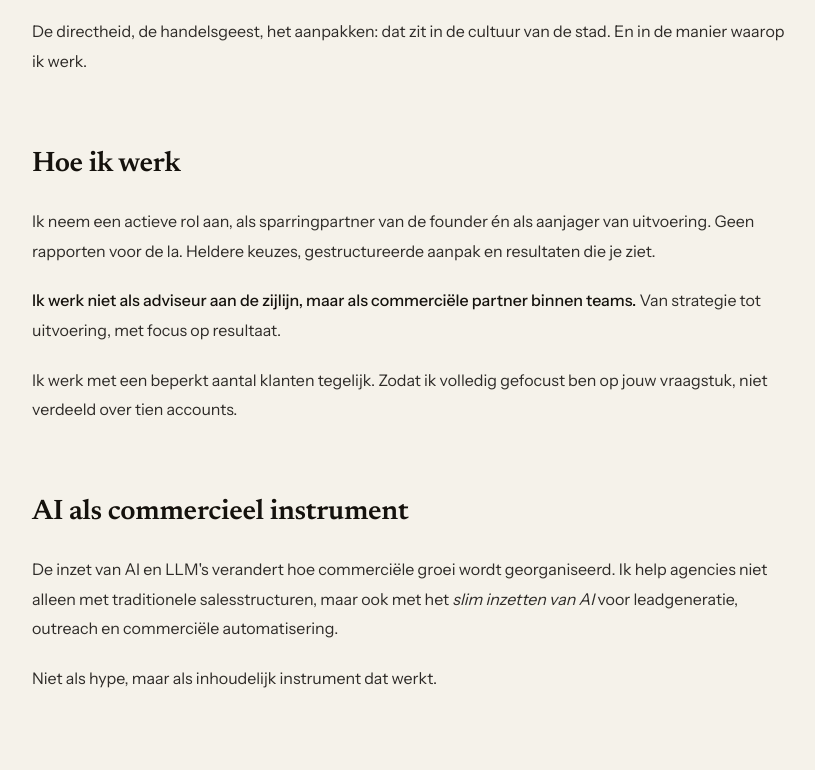
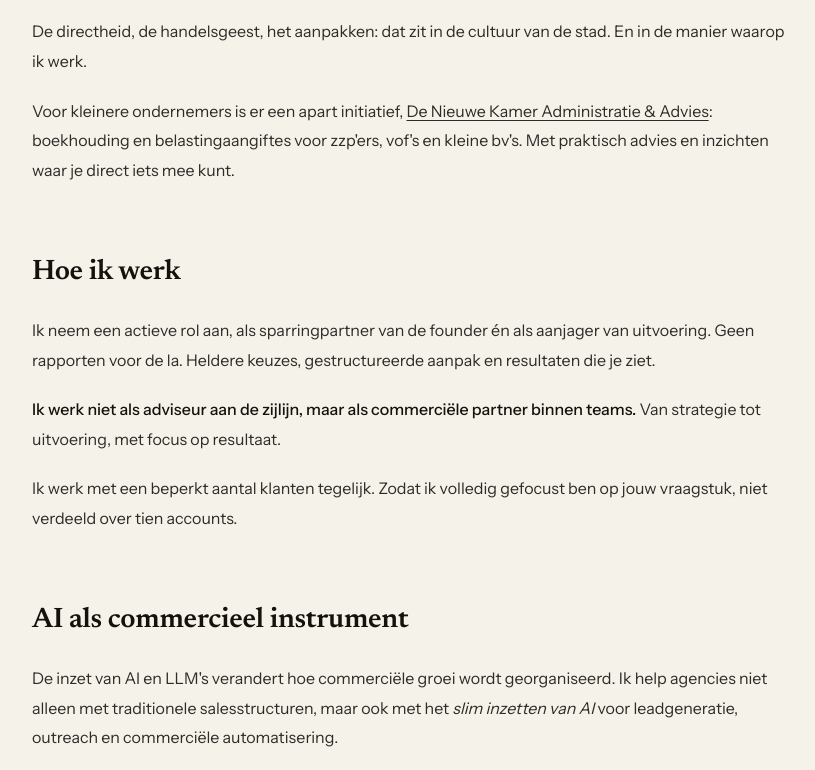
Before and after one commit to stevenkoopmans-dnk/bureaudnk-website, a plain HTML site: page over.html in a window 1280 px wide. Shown: the part 1149-1919 px from the top of the page, without its empty margins (424-1239 px from the left). Drawn offline with nearby package versions, Linux system fonts and the light colour scheme.

Commit message:
Footerlink en passage op Over naar De Nieuwe Kamer Administratie & Advies toegevoegd
Co-Authored-By: Claude Fable 5.2 <noreply@anthropic.com>

```diff
--- a/over.html
+++ b/over.html
@@ -110,6 +110,7 @@ height="0" width="0" style="display:none;visibility:hidden"></iframe></noscript>
     <h3 class="reveal">Waarom De Nieuwe Kamer</h3>
     <p class="reveal">Rotterdam is van oudsher een handelsstad. Een stad die organiseert, verbindt en uitvoert. <strong>De Nieuwe Kamer is die gedachte naar het digitale tijdperk vertaald.</strong></p>
     <p class="reveal">De directheid, de handelsgeest, het aanpakken: dat zit in de cultuur van de stad. En in de manier waarop ik werk.</p>
+    <p class="reveal">Voor kleinere ondernemers is er een apart initiatief, <a href="https://administratiekantoordnk.nl/">De Nieuwe Kamer Administratie &amp; Advies</a>: boekhouding en belastingaangiftes voor zzp'ers, vof's en kleine bv's. Met praktisch advies en inzichten waar je direct iets mee kunt.</p>
 
     <h3 class="reveal">Hoe ik werk</h3>
     <p class="reveal">Ik neem een actieve rol aan, als sparringpartner van de founder én als aanjager van uitvoering. Geen rapporten voor de la. Heldere keuzes, gestructureerde aanpak en resultaten die je ziet.</p>
@@ -163,6 +164,7 @@ height="0" width="0" style="display:none;visibility:hidden"></iframe></noscript>
     <a href="/positionering">Positionering</a>
     <a href="/sales-structuur">Sales structuur</a>
     <a href="/klantgroei">Klantgroei</a>
+    <a href="https://administratiekantoordnk.nl/">Boekhouder nodig? De Nieuwe Kamer Administratie &amp; Advies</a>
   </nav>
   <div class="footer-right"><a href="https://www.linkedin.com/in/stevenkoopmans/" target="_blank">LinkedIn</a> · <a href="/privacy">Privacy</a> · <a href="/algemene-voorwaarden">Voorwaarden</a></div>
 </footer>
--- a/style.css
+++ b/style.css
@@ -305,6 +305,8 @@ footer {
 .about-content p { font-size: 16px; font-weight: 300; color: #2e2b28; line-height: 1.85; margin-bottom: 20px; }
 .about-content p strong { font-weight: 500; color: var(--ink); }
 .about-content p em { font-style: italic; }
+.about-content p a { color: inherit; text-decoration: underline; text-underline-offset: 3px; }
+.about-content p a:hover { color: var(--flash); }
 .divider { border: none; border-top: 1px solid var(--ink-f); margin: 0 56px; }
 
 .values { padding: 120px 56px; background: var(--paper-2); }
```
Also changed, not shown: 404.html (+1 -0 lines), algemene-voorwaarden.html (+1 -0 lines), contact.html (+1 -0 lines), dienst-template.html (+1 -0 lines), ecommerce-strategie.html (+1 -0 lines), fractional-cco.html (+1 -0 lines), index.html (+1 -0 lines), klantgroei.html (+1 -0 lines), positionering.html (+1 -0 lines), privacy.html (+1 -0 lines), sales-structuur.html (+1 -0 lines).
